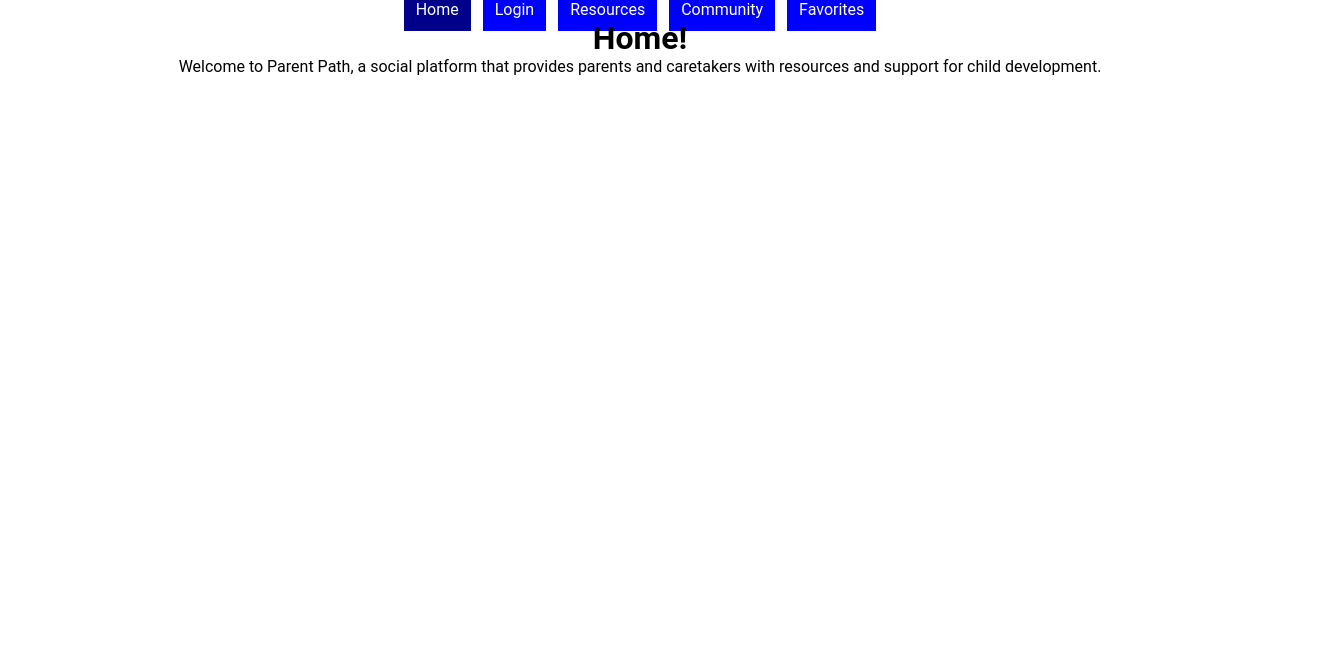
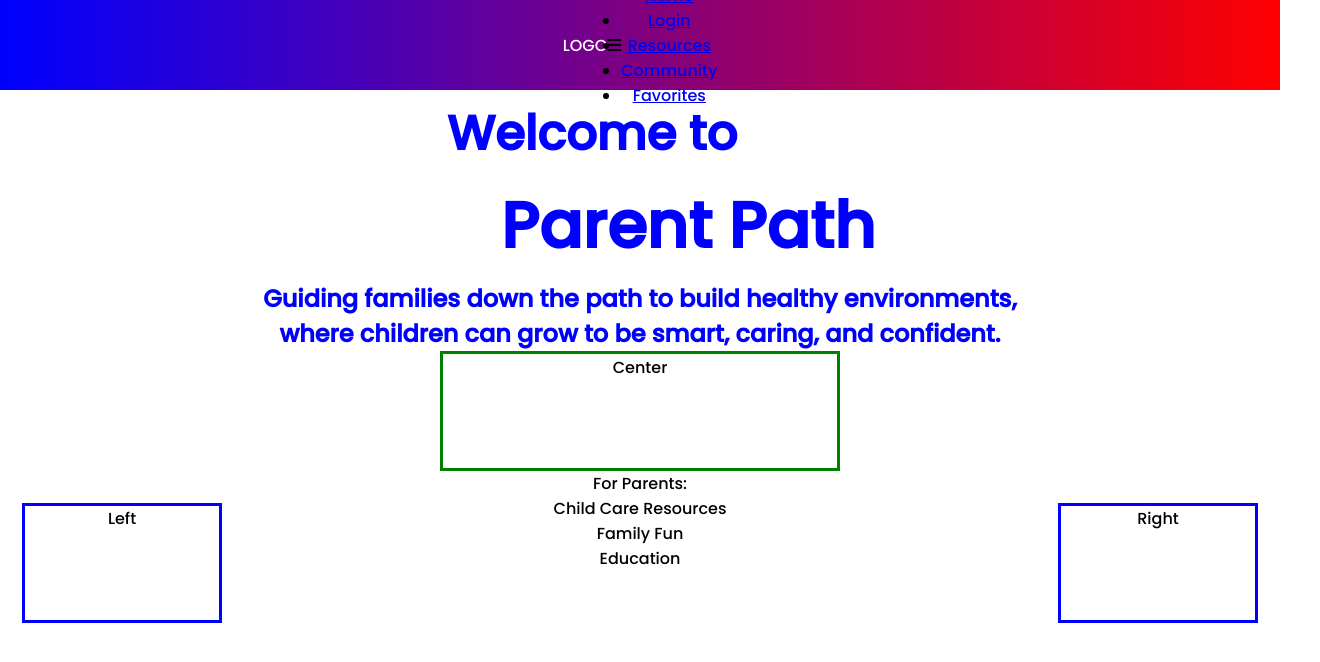
Before and after one commit to mmeurer00/parent_path, a React (Create React App) app: page / in a window 1280 px wide. Shown: the top 662 px of the page, 1320 px wide, since content can reach past the window. Built offline with nearby package versions, Linux system fonts and the light colour scheme.

Commit message:
create navbar on top, style

```diff
--- a/public/index.html
+++ b/public/index.html
@@ -24,7 +24,10 @@
       work correctly both with client-side routing and a non-root public URL.
       Learn how to configure a non-root public URL by running `npm run build`.
     -->
-    <title>React App</title>
+    <script src="https://kit.fontawesome.com/a1e6750b1d.js" crossorigin="anonymous"></script>
+    <link rel="preconnect" href="https://fonts.googleapis.com">
+    <link rel="preconnect" href="https://fonts.gstatic.com" crossorigin>
+    <link href="https://fonts.googleapis.com/css2?family=Poppins:wght@500&display=swap" rel="stylesheet">
   </head>
   <body>
     <noscript>You need to enable JavaScript to run this app.</noscript>
--- a/src/App.css
+++ b/src/App.css
@@ -1,66 +1,15 @@
 .App {
   text-align: center;
+  /* font-family: 'Noto Sans', sans-serif; */
+  font-family: 'Poppins', sans-serif;
 }
+@import url('https://fonts.googleapis.com/css2?family=Noto+Sans&family=Poppins:wght@500&display=swap');
 
-.App-logo {
-  height: 40vmin;
-  pointer-events: none;
-}
-
-@media (prefers-reduced-motion: no-preference) {
-  .App-logo {
-    animation: App-logo-spin infinite 20s linear;
-  }
-}
-
-.App-header {
-  background-color: #282c34;
-  min-height: 100vh;
-  display: flex;
-  flex-direction: column;
-  align-items: center;
-  justify-content: center;
-  font-size: calc(10px + 2vmin);
-  color: white;
-}
-
-.App-link {
-  color: #61dafb;
-}
-
-@keyframes App-logo-spin {
-  from {
-    transform: rotate(0deg);
-  }
-  to {
-    transform: rotate(360deg);
-  }
-}
-
-.form{
-  display: inline-block;
-  border-radius: 10%;
-  border-style: solid;
-  margin: 10px;
-  padding: 10px;
-  margin-bottom: +70px
-}
-
-@import url("https://fonts.googleapis.com/css2?family=Roboto:ital,wght@0,300;0,400;0,500;0,700;1,400&display=swap");
-*,
-*::before,
-*::after {
+* {
   margin: 0;
   padding: 0;
   box-sizing: border-box;
-  font-family: "Roboto", sans-serif;
 }
-/* .container {
-  position:center;
-  width:100%;
-  height:100vh;
-  background: #c4f3d0;
-} */
 .card {
   margin-left: auto;
   margin-right: auto;
--- a/src/App.js
+++ b/src/App.js
@@ -6,12 +6,11 @@ import DisplayResource from './components/DisplayResource';
 import resources from './resource_data.js'
 import Community from './components/Community';
 import Favorite from './components/Favorite';
-import Navbar from './components/Navbar';
+// import Navbar from './components/Navbar';
 import { BrowserRouter as Router, Route } from 'react-router-dom';
-import logo from './logo.svg';
 import './App.css';
 import FavoriteDisplay from './components/FavoriteDisplay';
-
+import Navbar from './components/Navbar/Navbar'
 class App extends React.Component {
 
   // constructor(){
--- a/src/components/Favorite.js
+++ b/src/components/Favorite.js
@@ -5,6 +5,14 @@ import FavoriteDisplay from './FavoriteDisplay'
 const Title = styled.h1`
     color: blue;
     font-size: 2rem;
+`
+const LeftTextBox = styled.p`
+    display: inline-block;
+    border-radius: 10%;
+    border-style: solid;
+    margin: 10px;
+    padding: 10px;
+    margin-bottom: +70px;
 `
 
 const Favorite = () => {
--- a/src/components/Home.js
+++ b/src/components/Home.js
@@ -1,14 +1,71 @@
 import React from 'react';
+import styled from 'styled-components';
+
+const LeftTextBox = styled.p`
+    position: absolute;
+    left: -10px;
+    width: 200px;
+    height: 120px;
+    border: 3px solid blue;
+    padding: 1;
+    margin: 2rem;`
+
+const RightTextBox = styled.p`
+    position: absolute;
+    right: -10px;
+    width: 200px;
+    height: 120px;
+    border: 3px solid blue;
+    padding: 1;
+    margin: 2rem;`
+
+const CenterTextBox = styled.p`
+    width: 400px;
+    height: 120px;
+    margin: auto;
+    padding: 1px;
+    border: 3px solid green;`
+const WelcomeTo = styled.h1`
+    font-size: 3rem;
+    color: blue;
+    left: -3rem;
+    padding: 1;
+    margin: .5rem;
+    position: relative;`
+
+const TitleParent = styled.h1`
+    font-size: 4rem;
+    color: blue;
+    right: -3rem;
+    padding: 1;
+    margin: .5rem;
+    position: relative;
+`
+const MissionStatement = styled.h4`
+    font-size: 1.5rem;
+    color: blue;
+    padding: 1;
+    margin: auto;
+    width: 800px;
+`
 
 const Home = () => {
     return (
     <div>
-        <h1>Home!</h1>
-        <p>
-            Welcome to Parent Path, a social platform
-            that provides parents and caretakers with
-            resources and support for child development.</p>
+            <WelcomeTo>Welcome to</WelcomeTo>
+            <TitleParent>Parent Path</TitleParent>
+            <MissionStatement>Guiding families down the path to build healthy environments,
+                where children can grow to be smart, caring, and confident. </MissionStatement>
+            <CenterTextBox>Center</CenterTextBox>
+            <RightTextBox>Right</RightTextBox>
+            <LeftTextBox>Left</LeftTextBox>
+            <p>For Parents:</p>
+                <p>Child Care Resources</p>
+                <p>Family Fun</p>
+                <p>Education</p>
+
         </div>
+
     )
 }
 
--- /dev/null
+++ b/src/components/Navbar/NavItems.js
@@ -0,0 +1,31 @@
+const NavbarItems = [
+
+{
+    title: 'Home',
+    url: '#',
+    cName: 'nav-links'
+},
+{
+    title: 'Login',
+    url: '#',
+    cName: 'nav-links'
+},
+{
+    title: 'Resources',
+    url: '#',
+    cName: 'nav-links'
+},
+{
+    title: 'Community',
+    url: '#',
+    cName: 'nav-links'
+},
+{
+    title: 'Favorites',
+    url: '#',
+    cName: 'nav-links'
+}
+
+]
+
+export default NavbarItems
--- /dev/null
+++ b/src/components/Navbar/Navbar.css
@@ -0,0 +1,4 @@
+.NavbarItems {
+    background: linear-gradient(90deg, blue 0%, red 100%);
+    height: 90px
+}
--- /dev/null
+++ b/src/components/Navbar/Navbar.js
@@ -0,0 +1,51 @@
+import React from 'react'
+import NavbarItems from './NavItems'
+import styled from 'styled-components';
+
+const NavbarStyle = styled.p`
+    background: linear-gradient(90deg, blue 0%, red 100%);
+    height: 90px;
+    display: flex;
+    justify-content: center;
+    align-items: center;
+    1.2 rem;
+`
+const NavbarLogo = styled.p`
+    color: white;
+    justify-self: start;
+    margin-left: 20 px;
+    cursor: pointer;
+`
+
+class Navbar extends React.Component {
+    state = { clicked: false}
+
+    handleClick = () => {
+        this.setState({
+            clicked: !this.state.clicked
+        })
+    }
+
+    render(){
+        return(
+            <NavbarStyle>
+                <NavbarLogo>LOGO</NavbarLogo>
+                <div className="menu-icon" onClick={this.handleClick}>
+                <i className={this.state.clicked ? 'fas fa-times' : 'fas fa-bars'}></i>
+                </div>
+                <ul>
+                    {NavbarItems.map((item, index) => {
+                        return (
+                            <li key={index}>
+                                <a className={item.cName} href={item.url}>
+                            {item.title}
+                            </a>
+                        </li>
+                    )})}
+                </ul>
+            </NavbarStyle>
+        )
+    }
+}
+
+export default Navbar
--- a/src/components/Resource.js
+++ b/src/components/Resource.js
@@ -15,7 +15,7 @@ class Resource extends React.Component {
 
         return (
             <div>
-                <h1>Resources</h1>
+                <h1>Resources For You</h1>
                 {resourceCards}
                 {/* <button onClick={() => (routeInfo.history.push("/"))}>Go Back</button> */}
             </div>
@@ -32,6 +32,7 @@ const mapDispatchToProps = (dispatch) => {
 }
 
 const mapStateToProps = (state) => {
+    console.log(state.resources.all)
     return {
         resources: state.resources.all
     }
--- a/src/redux/favoriteSlice.js
+++ b/src/redux/favoriteSlice.js
@@ -35,7 +35,7 @@ export const createFavoritePosts = createAsyncThunk(
                 headers: {
                     "Content-Type":"application/json"
                 },
-                body: JSON.stringify({favorite: {user_id: 1, post_id: post.id}})
+                body: JSON.stringify({favorite: {user_id: post.user_id, post_id: post.id}})
             })
         const data = await response.json()
         return data
```
